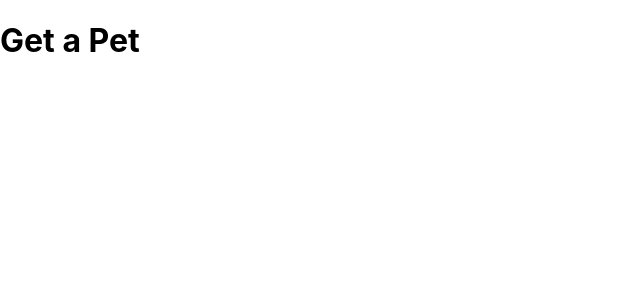
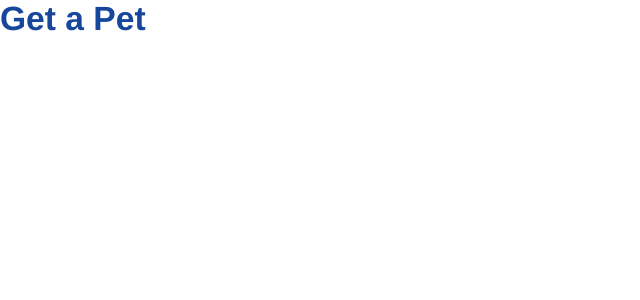
Before and after one commit to mateuspessoa/projeto-adocao-pet-react-frontend, a JavaScript app: page / in a window 1280 px wide. Shown: the top 300 px of the page, without its empty margins (0-640 px from the left). Built offline with nearby package versions, Linux system fonts and the light colour scheme; the HTML template or start-up script is replaced by a standard one.

Commit message:
Definindo o CSS GLobal

```diff
--- a/src/index.css
+++ b/src/index.css
@@ -1,13 +1,17 @@
-body {
+* {
+  padding: 0;
   margin: 0;
-  font-family: -apple-system, BlinkMacSystemFont, 'Segoe UI', 'Roboto', 'Oxygen',
-    'Ubuntu', 'Cantarell', 'Fira Sans', 'Droid Sans', 'Helvetica Neue',
-    sans-serif;
-  -webkit-font-smoothing: antialiased;
-  -moz-osx-font-smoothing: grayscale;
+  font-family: Helvetica;
+  box-sizing: border-box;
 }
 
-code {
-  font-family: source-code-pro, Menlo, Monaco, Consolas, 'Courier New',
-    monospace;
+h1 {
+  color: #16479d;
+  margin-bottom: 1em;
+  font-size: 2.1em;
 }
+
+.bold {
+  font-weight: bold;
+  color: #16479d;
+}
```
